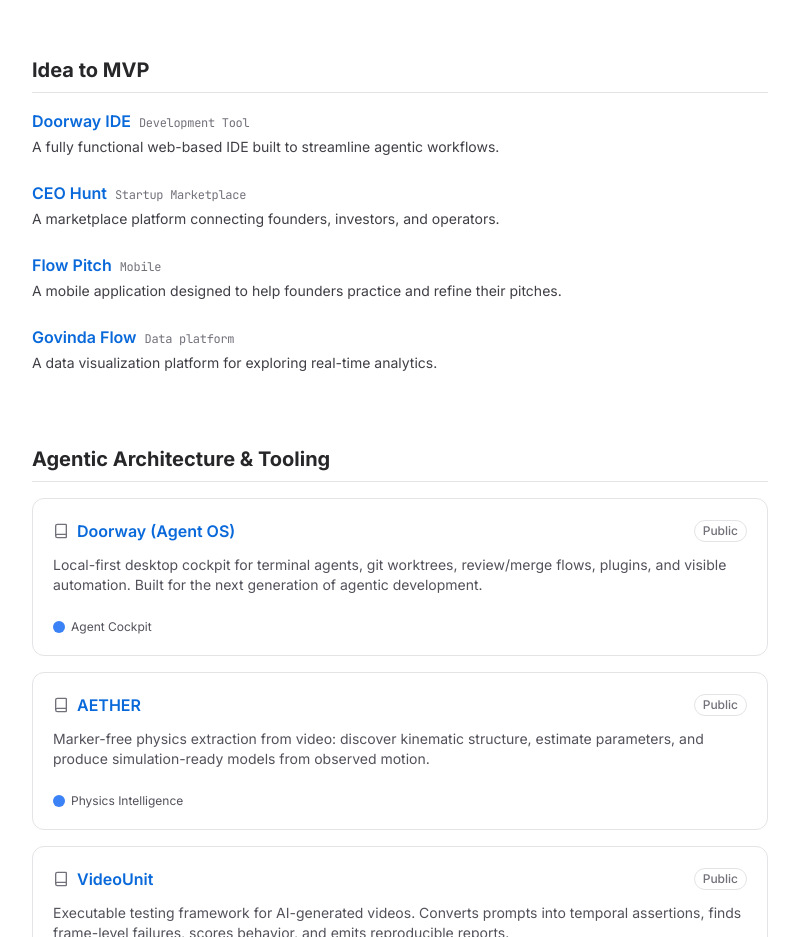
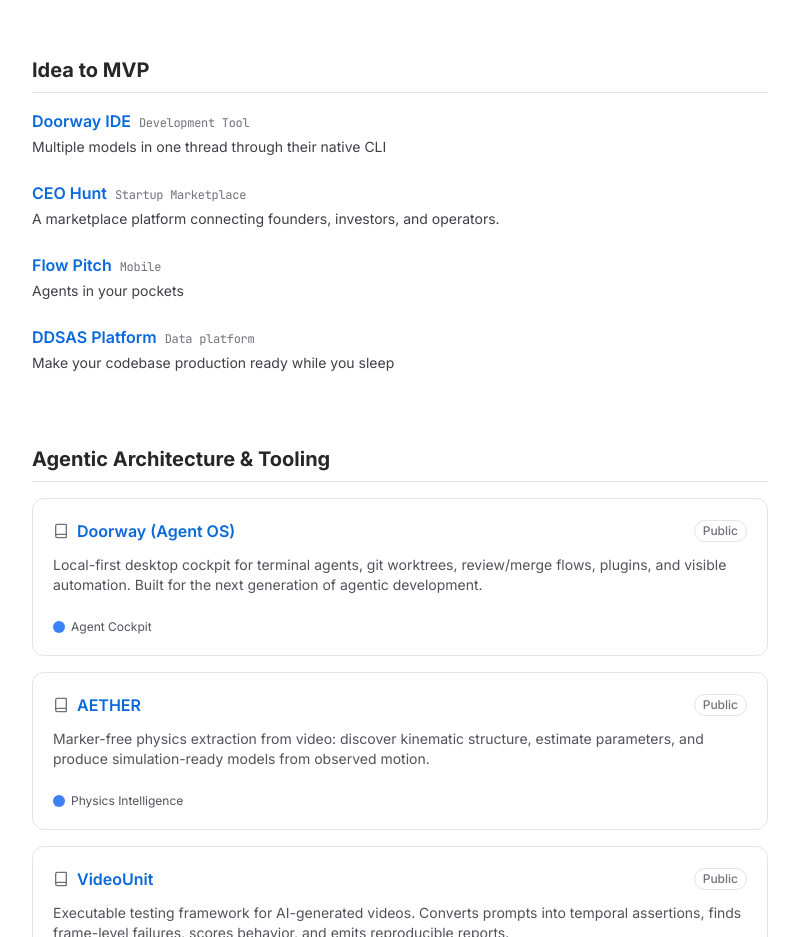
Before and after one commit to gaurangagovindaked-max/Govinda-01, a React (Vite) app: page / in a window 1280 px wide. Shown: the part 1460-2397 px from the top of the page, without its empty margins (240-1039 px from the left). Built offline with nearby package versions, Linux system fonts and the light colour scheme; a web font is replaced by a local one.

Commit message:
feat: update MVP titles and taglines

```diff
--- a/constants.ts
+++ b/constants.ts
@@ -116,7 +116,7 @@ export const RESUME = {
     {
       title: "Doorway IDE",
       category: "Development Tool",
-      description: "A fully functional web-based IDE built to streamline agentic workflows.",
+      description: "Multiple models in one thread through their native CLI",
       tags: ["React"],
       metric: "IDE Environment",
       link: "https://doorway-ide.vercel.app/",
@@ -136,7 +136,7 @@ export const RESUME = {
     {
       title: "Flow Pitch",
       category: "Mobile",
-      description: "A mobile application designed to help founders practice and refine their pitches.",
+      description: "Agents in your pockets",
       tags: ["React", "Vite"],
       metric: "Mobile UI",
       link: "https://flow-pitch.vercel.app/",
@@ -144,9 +144,9 @@ export const RESUME = {
       proof: "Live site"
     },
     {
-      title: "Govinda Flow",
+      title: "DDSAS Platform",
       category: "Data platform",
-      description: "A data visualization platform for exploring real-time analytics.",
+      description: "Make your codebase production ready while you sleep",
       tags: ["React", "Vite"],
       metric: "Data dashboard",
       link: "https://flow-ddsas.vercel.app/",
```
